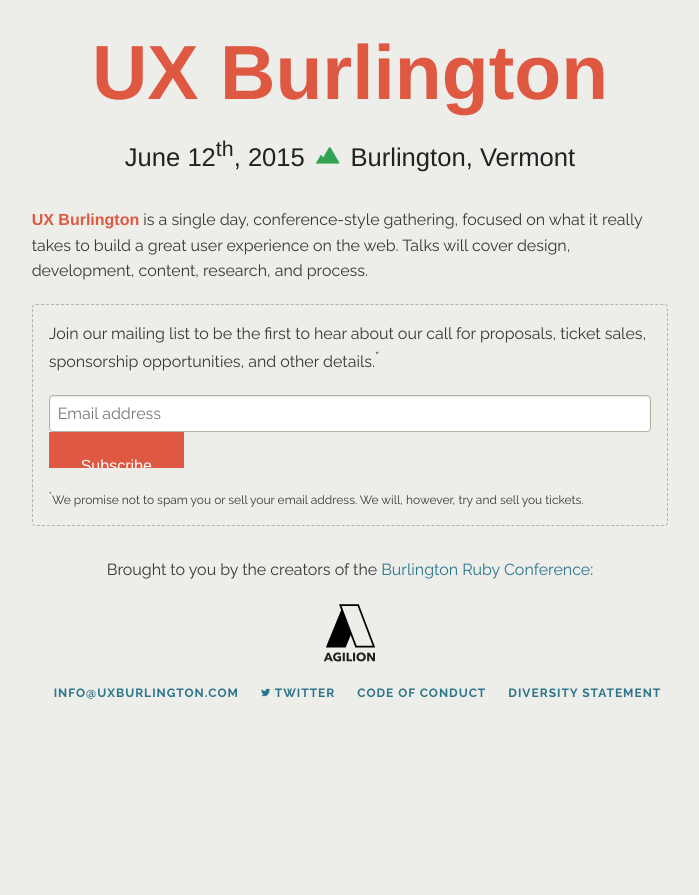
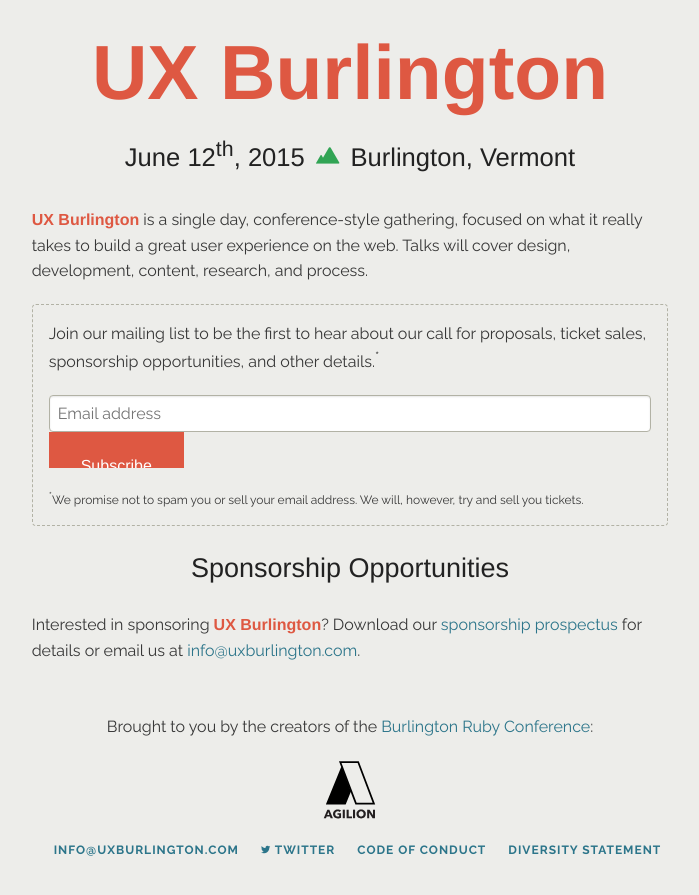
Before and after one commit to AgilionApps/ux-burlington-2017, a Jekyll site: the page built from index.html, in a window 1280 px wide. Shown: the top 895 px of the page, without its empty margins (290-989 px from the left). Built offline with Jekyll 4.4.1, drawn with Linux system fonts in a browser that asks for light colours; some web fonts are replaced; comment, search, counter and statistics services are not loaded.

Commit message:
Adds sponsorship info to site

```diff
--- a/css/main.scss
+++ b/css/main.scss
@@ -48,6 +48,11 @@
     color: darken($blue-color, 15%);
     text-decoration: underline;
   }
+}
+
+.section-header {
+  margin: 24px 0;
+  text-align: center;
 }
 
 .main-header {
--- a/index.html
+++ b/index.html
@@ -35,3 +35,11 @@
     <sup>*</sup>We promise not to spam you or sell your email address. We will, however, try and sell you tickets.
   </div>
 </div>
+
+<h3 class="section-header">Sponsorship Opportunities</h3>
+
+<p class='sub-copy'>
+  Interested in sponsoring <span class='ux-brand'>UX Burlington</span>?
+  Download our <a href='/downloads/sponsorship-prospectus.pdf'>sponsorship prospectus</a> for details
+  or email us at <a href='mailto:{{site.email}}'>{{site.email}}</a>.
+</p>
```
Also changed, not shown: 1 other file.
